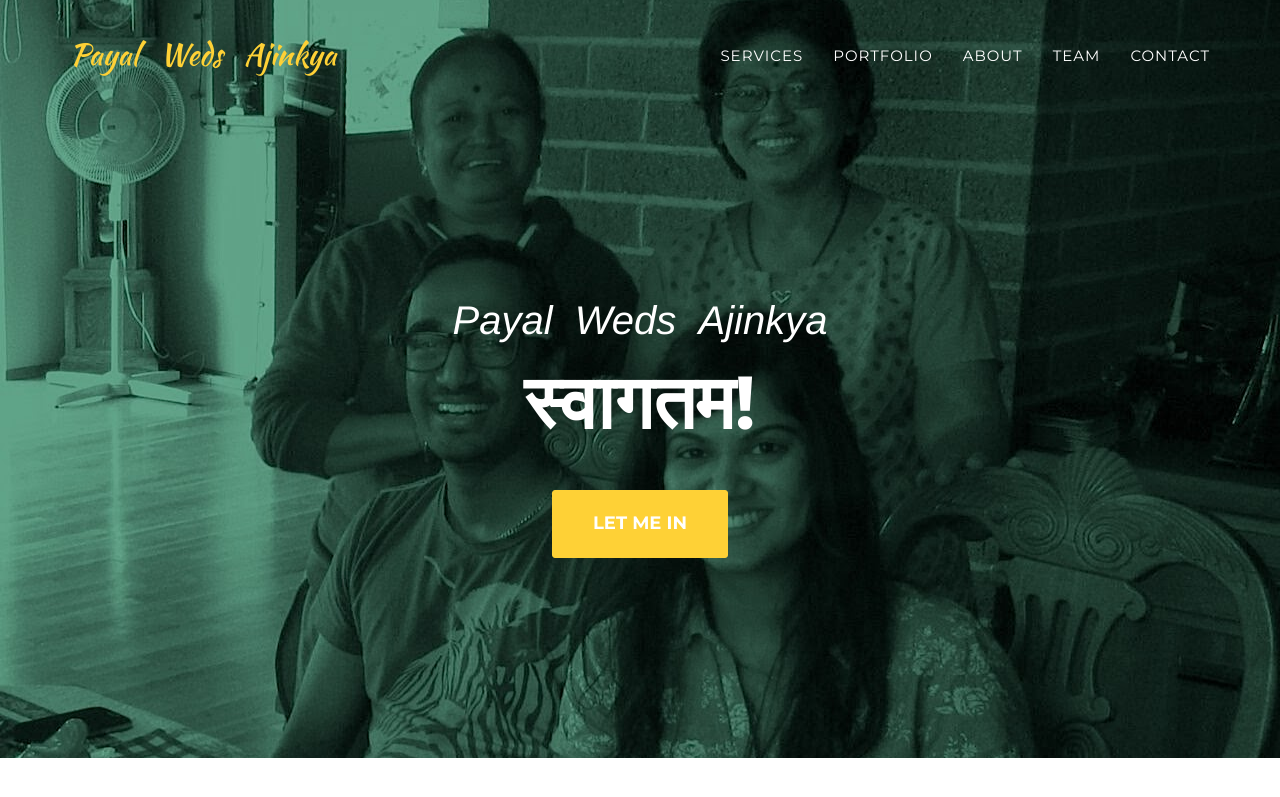
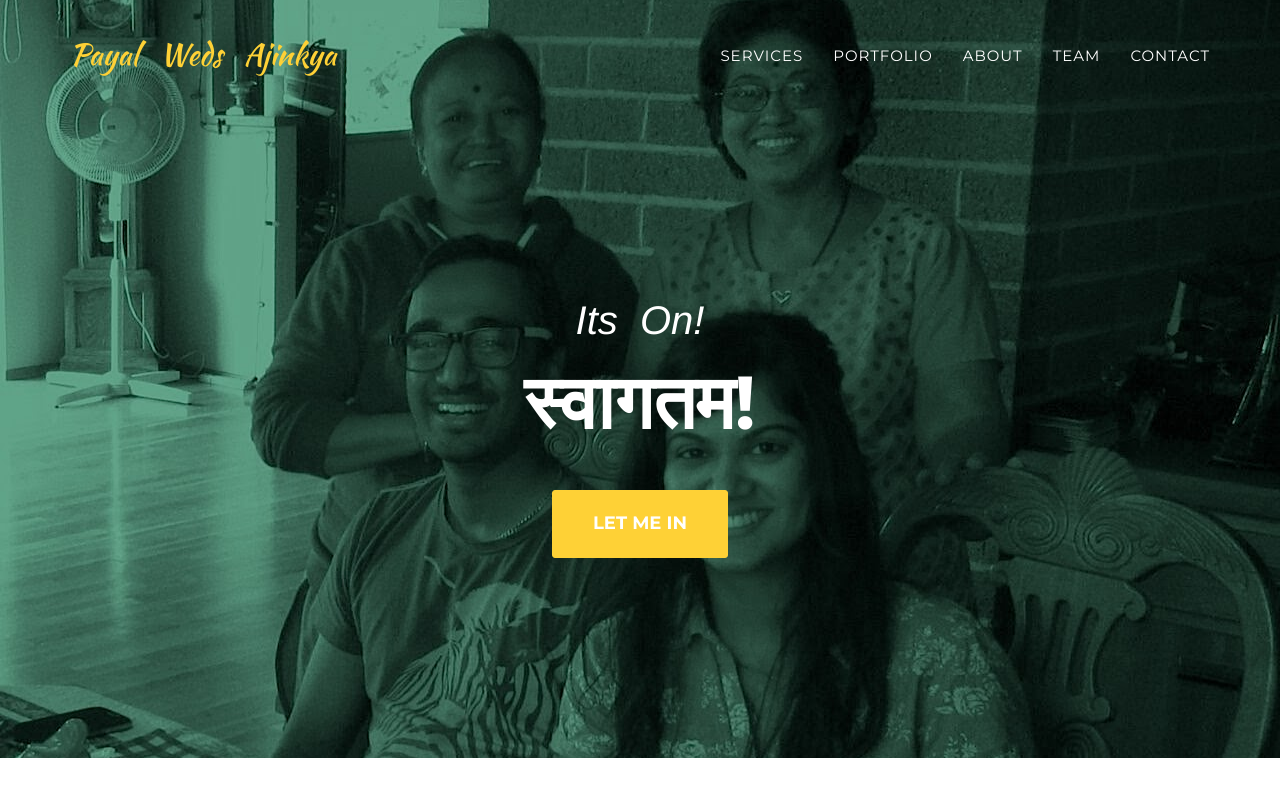
Before and after one commit to ajkl/wedding-invite, a Jekyll site: the page built from index.html, in a window 1280 px wide and 900 px high. Shown: the top 797 px of the window. Built offline with Jekyll 4.4.1, drawn with Linux system fonts in a browser that asks for light colours; some web fonts are replaced.

Commit message:
Update header.html

```diff
--- a/_includes/header.html
+++ b/_includes/header.html
@@ -44,7 +44,7 @@
     <header>
         <div class="container">
             <div class="intro-text">
-                <div class="intro-lead-in">Payal&nbsp;&nbsp;Weds&nbsp;&nbsp;Ajinkya</div>
+                <div class="intro-lead-in">Its&nbsp;&nbsp;On!</div>
                 <div class="intro-heading">स्वागतम!</div>
                 <a href="#services" class="page-scroll btn btn-xl">Let me In</a>
             </div>
```
